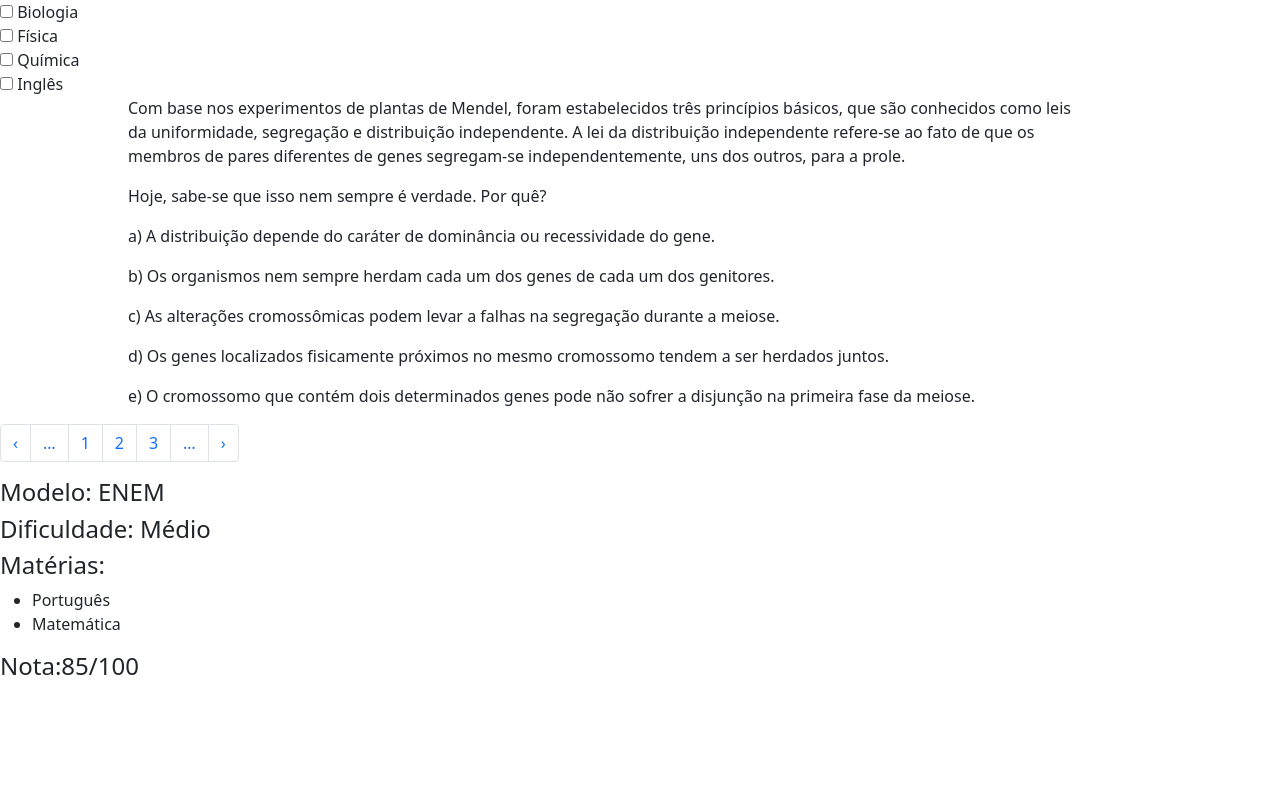
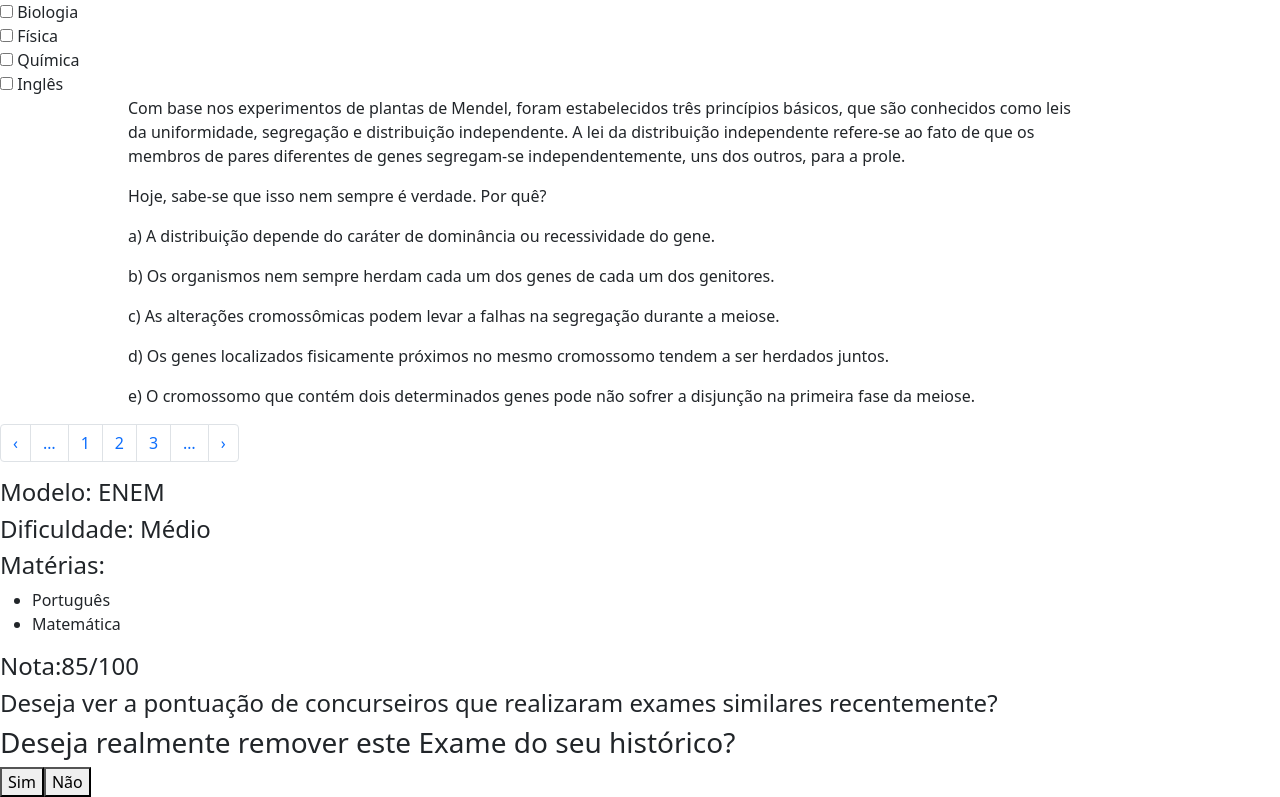
Before and after one commit to dsm-cefet-rj/trabalhointegrado2021-2-grupo-6-psw, a React (Create React App) app in the folder simulafacil/: page / in a window 1280 px wide. Shown: the part 937-1734 px from the top of the page. Before the commit the page ends 1626 px from the top, so only its background shows below. Built offline with nearby package versions, Linux system fonts and the light colour scheme.

Commit message:
RemoverExame

```diff
--- a/simulafacil/src/App.js
+++ b/simulafacil/src/App.js
@@ -9,7 +9,7 @@ import Cartao from "./Componentes/Cartao/Cartao";
 import "./Componentes/Sidebar/Sidebar";
 import "./index.css"
 import { VerExame } from "./Componentes/Exame/VerExame";
-
+import { RemoverExame } from "./Componentes/Exame/RemoverExame";
 
 const App = () => {
     return(
@@ -25,6 +25,7 @@ const App = () => {
         <RespQuestao/>
         <Paginacao/>
         <VerExame/>
+        <RemoverExame/>
         </>
     )
 }
--- /dev/null
+++ b/simulafacil/src/Componentes/Exame/RemoverExame.js
@@ -0,0 +1,9 @@
+export function RemoverExame(){
+    return(
+        <div>
+            <h3>Deseja realmente remover este Exame do seu histórico?</h3>
+            <button>Sim</button>
+            <button>Não</button>
+        </div>
+    );
+}
--- a/simulafacil/src/Componentes/Exame/VerExame.js
+++ b/simulafacil/src/Componentes/Exame/VerExame.js
@@ -9,6 +9,7 @@ export function VerExame(){
                     <li>Matemática</li>
                 </ul>
             <h4>Nota:85/100</h4>
+            <h4>Deseja ver a pontuação de concurseiros que realizaram exames similares recentemente?</h4>
         </div>
     );
 }
```
